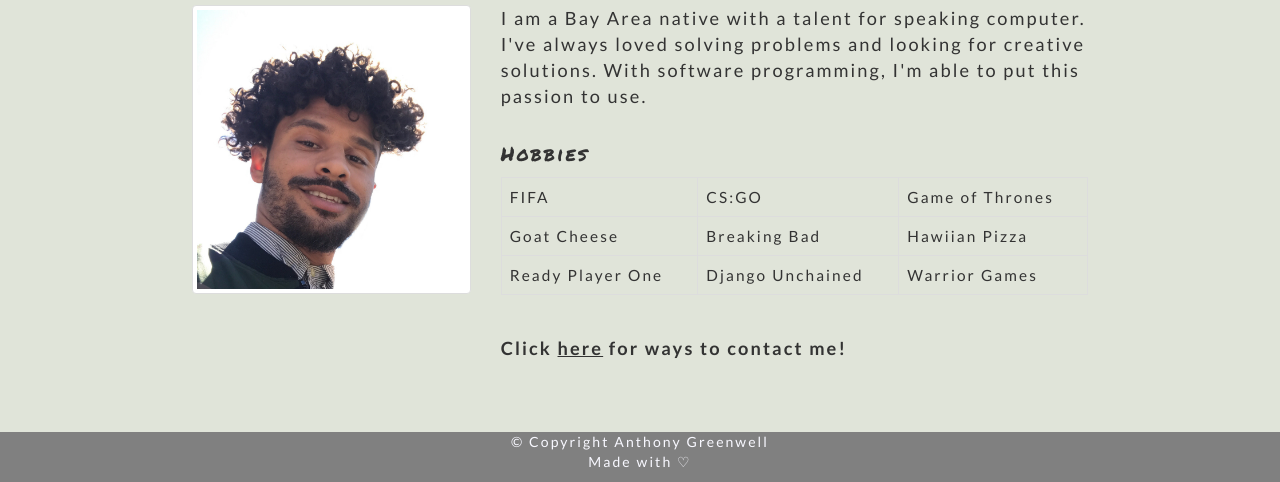
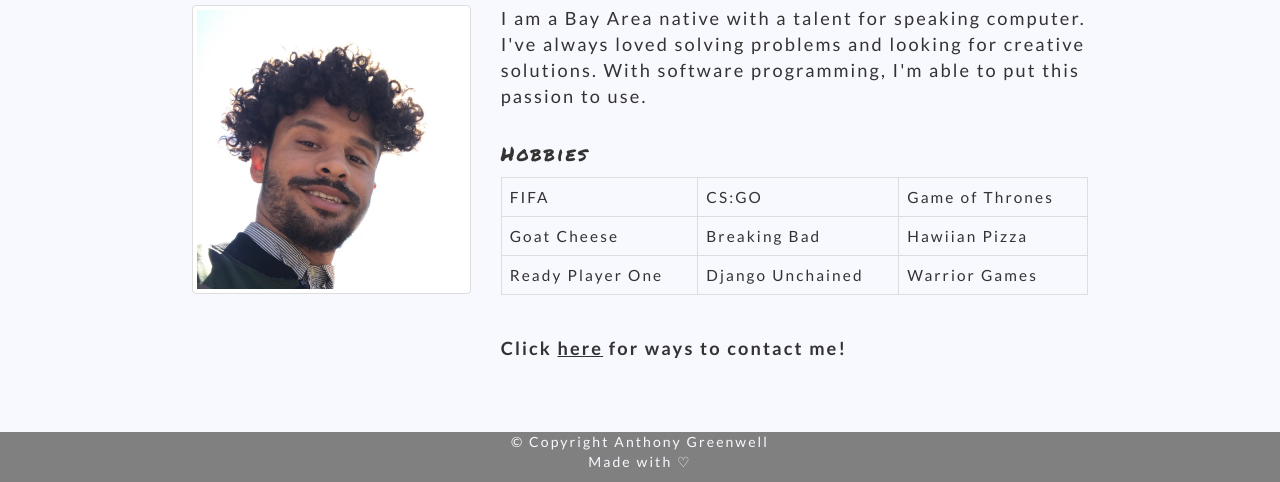
Before and after one commit to Anthony-g2/personal_site, a React app: page / in a window 1280 px wide. Shown: the part 318-800 px from the top of the page. Built offline with nearby package versions, Linux system fonts and the light colour scheme.

Commit message:
minor fix 8

```diff
--- a/src/styles/index.css
+++ b/src/styles/index.css
@@ -2,7 +2,7 @@ body {
   margin: 0 0 6vh;
   padding: 0;
   font-family: sans-serif;
-  background-color: #e0e4d9;
+  background-color: #f8f8ff;
 }
 html {
   min-height: 100%;
```
